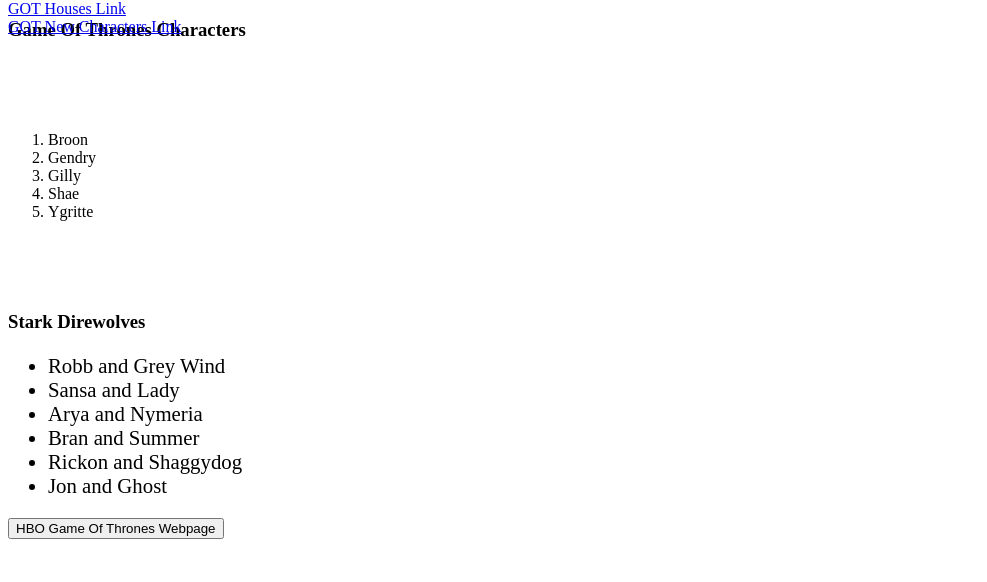
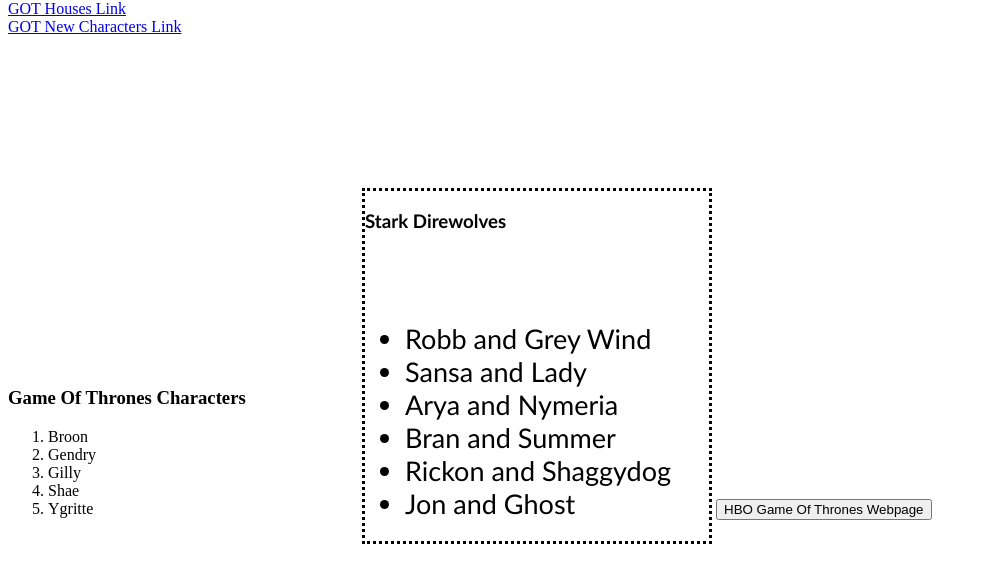
Before and after one commit to IgnacioLuciano/CodingFromScratch, a plain HTML site: page index.html in a window 1280 px wide. Shown: the whole page, without its empty margins (0-987 px from the left). Drawn offline with Linux system fonts and the light colour scheme.

Commit message:
Done Ex8

```diff
--- a/index.html
+++ b/index.html
@@ -1,5 +1,6 @@
 <!doctype HTML>
 <html>
+
 <head>
 
     <title>Game Of Thrones Characters</title>
@@ -9,9 +10,9 @@
 
 <body>
 
+    <div id="sidebyside1">
         <h3>Game Of Thrones Characters</h3>
 
-<div id="sidebyside">
         <ol>
             <li>Broon</li>
             <li>Gendry</li>
@@ -19,11 +20,17 @@
             <li>Shae</li>
             <li>Ygritte</li>
         </ol>
+
     </div>
 
-<div id="sidebyside">
+    <div id="sidebyside2">
+
+        <div id="newfont">
+
+            <div id="newdotted">
                 <h3> Stark Direwolves</h3>
                 <ul>
+                    <div id="smallfont">
                         <li>Robb and Grey Wind</li>
                         <li>Sansa and Lady</li>
                         <li>Arya and Nymeria</li>
@@ -33,11 +40,18 @@
 
                 </ul>
                 </div>
-<a href="houses.html"> <button>HBO Game Of Thrones Webpage</button></a>
+            </div>
+        </div>
+    </div>
+
+    <a href="houses.html">
+        <button>HBO Game Of Thrones Webpage</button>
+    </a>
 
     <nav>
 
-        <a href="houses.html">GOT Houses Link</a><br>
+        <a href="houses.html">GOT Houses Link</a>
+        <br>
         <a href="newGOTcharacter.html">GOT New Characters Link</a>
 
     </nav>
@@ -45,4 +59,5 @@
 
 
 </body>
+
 </html>
--- a/style.css
+++ b/style.css
@@ -21,7 +21,17 @@
 
 .dotted {border-style: dotted; }
 
-input {margin: 3px}
+input {margin: 3px;}
 
-.sidebyside{display: inline;
+#sidebyside1,#sidebyside2 {display: inline-block;
+    width: 350px;
 }
+
+#newfont{font-family: Trebuchet MS;
+
+}
+
+#smallfont{font-size: 1.3em;
+}
+
+#newdotted{border-style: dotted; }
```
Lines whose indentation alone changed are shown as unchanged.
